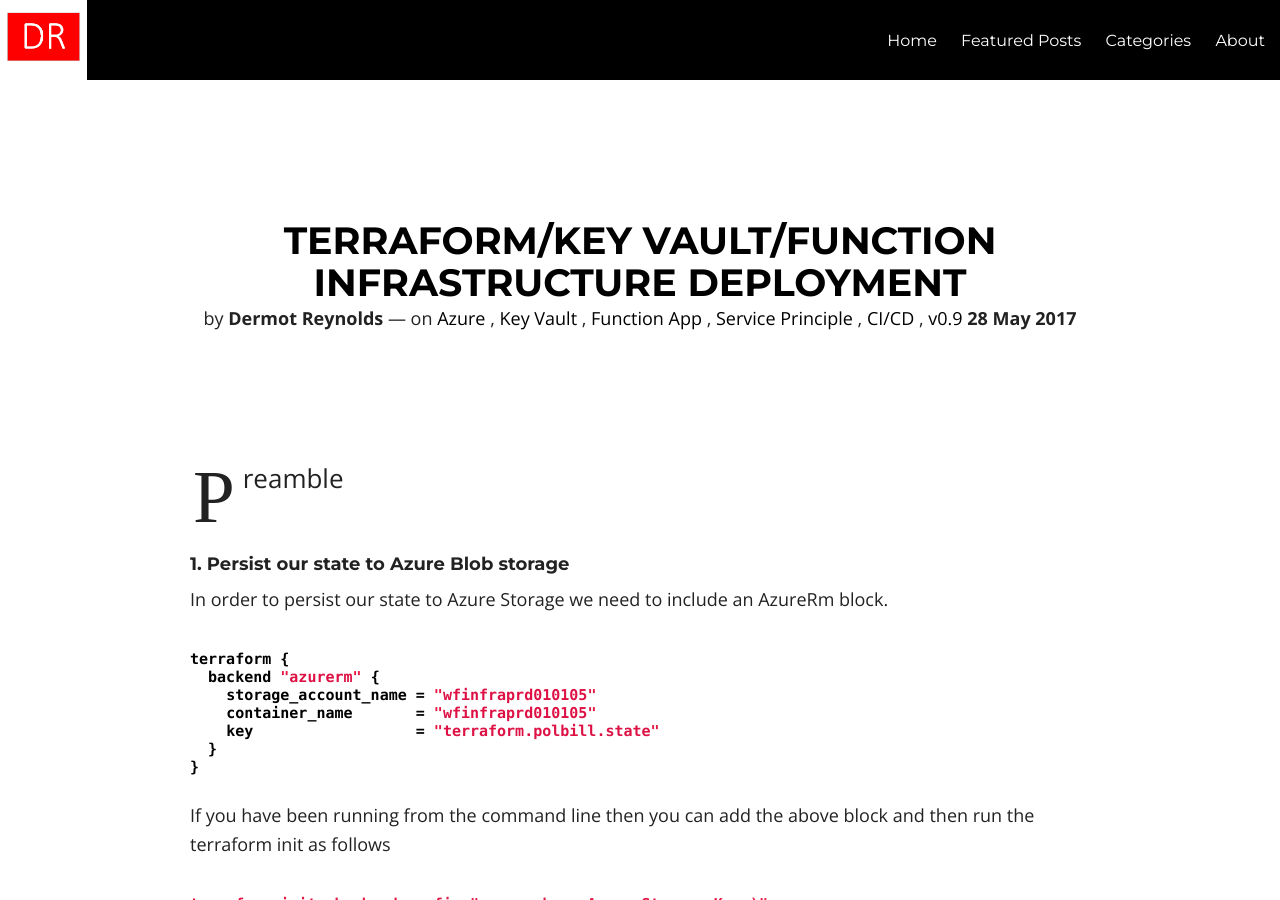
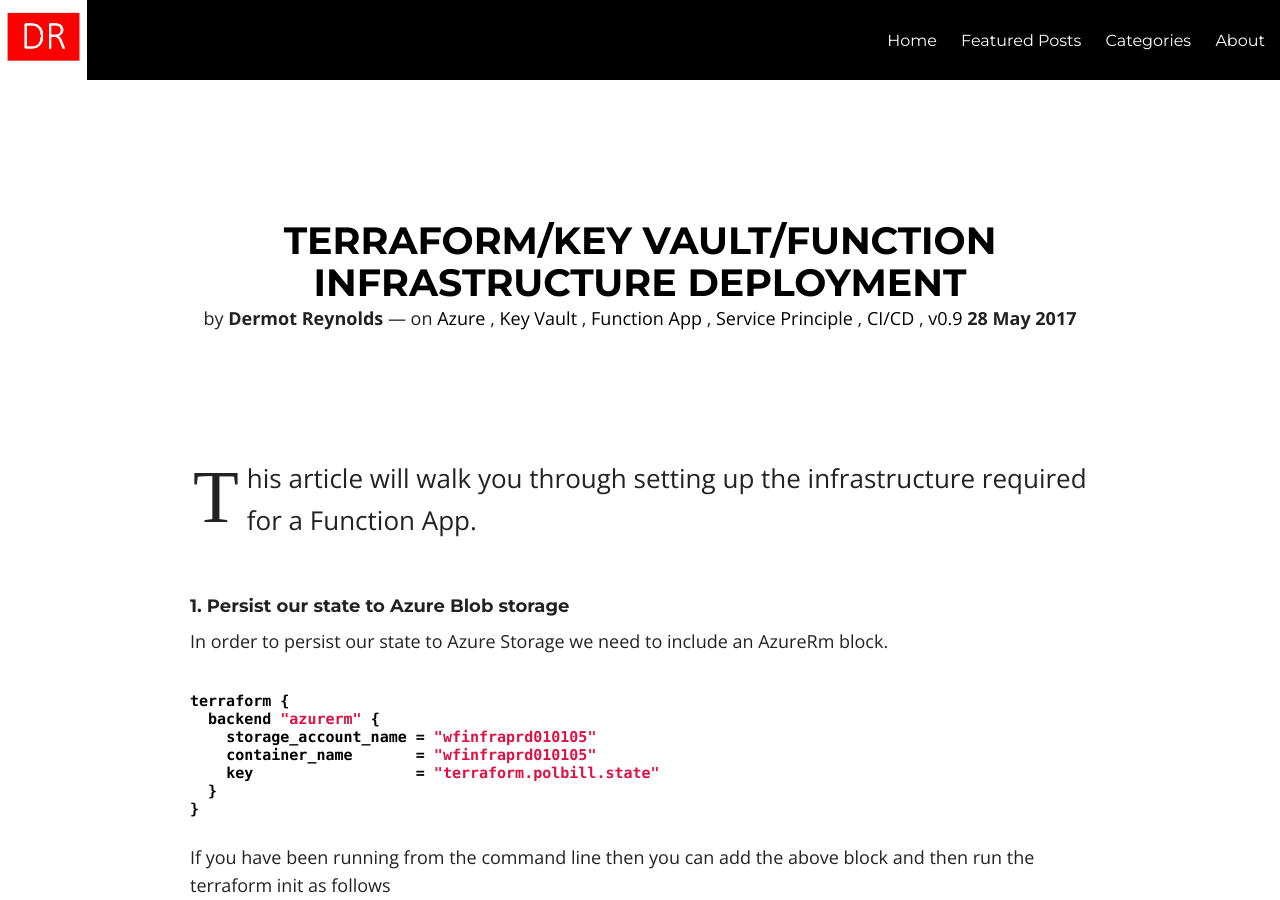
Before and after one commit to dermotreynolds/old.dermotreynolds.github.io, a Jekyll site: the page built from _posts/inprogress/2017-05-12-16-function-infrastructure-deployment.md, in a window 1280 px wide and 900 px high. Built offline with Jekyll 4.4.1, drawn with Linux system fonts in a browser that asks for light colours; nearby versions of some CDN libraries.

Commit message:
Full End To End

```diff
--- a/_posts/inprogress/2017-05-12-16-function-infrastructure-deployment.md
+++ b/_posts/inprogress/2017-05-12-16-function-infrastructure-deployment.md
@@ -5,7 +5,7 @@ date: 2017-05-28
 category: terraform
 tags: [Azure, Key Vault, Function App, Service Principle, CI/CD, v0.9]
 ---
-Preamble
+This article will walk you through setting up the infrastructure required for a Function App.
 
 
 ##### 1. Persist our state to Azure Blob storage
```
